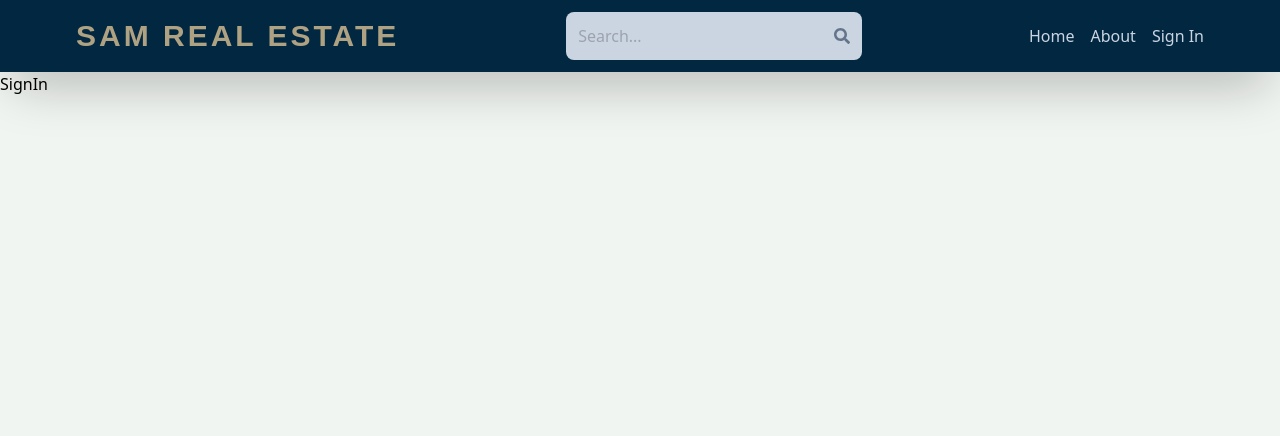
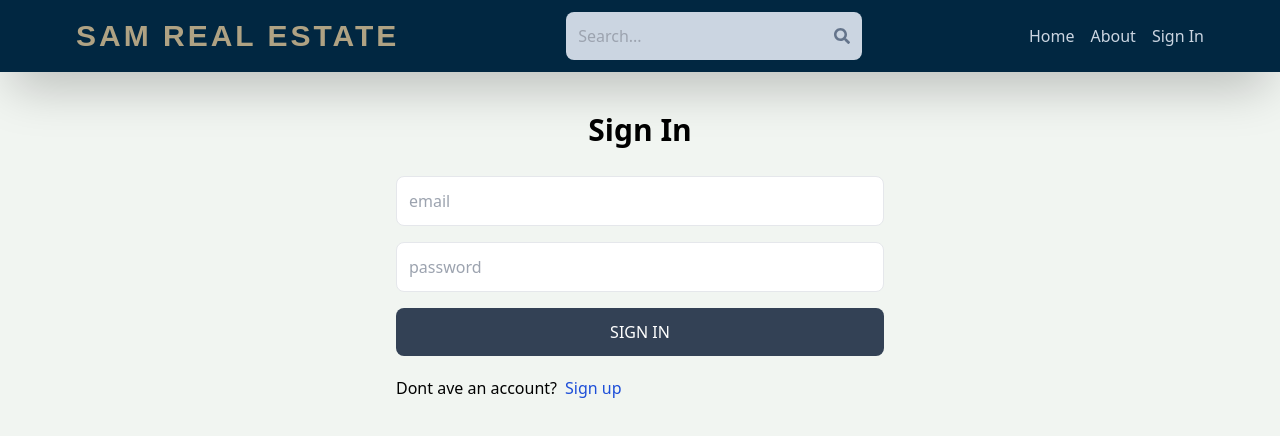
Before and after one commit to shamim159/Sam-RealEstate, a React (Vite) app in the folder client/: page /sign-in in a window 1280 px wide. Shown: the top 436 px of the page. Built offline with nearby package versions, Linux system fonts and the light colour scheme; a web font is replaced by a local one.

Commit message:
sign in page functionality

```diff
--- a/client/src/pages/SignIn.jsx
+++ b/client/src/pages/SignIn.jsx
@@ -1,7 +1,58 @@
-import React from 'react'
+import React, { useState } from 'react'
+import { Link, useNavigate } from 'react-router-dom'
 
 export default function SignIn() {
+  const [formData, setFormData] = useState({});
+  const [error, setError] = useState(null);
+  const [loading, setLoading] = useState(false);
+  const navigate = useNavigate();
+  const handleChange = (e) => {
+    setFormData({
+        ...formData,//spread operator for form data to keep previous fields
+        [e.target.id]: e.target.value,
+    });
+  };
+  const handleSubmit = async (e) => {
+    e.preventDefault();
+    try {
+      setLoading(true);
+      const res = await fetch('/api/auth/signin', {
+        method: 'POST',
+        headers: {
+          'Content-Type': 'application/json',
+        },
+        body: JSON.stringify(formData),
+      });
+      const data = await res.json();
+      console.log(data);
+      if (data.success === false) {
+           setLoading(false);
+           setError(data.message);
+        return;
+      }
+      setLoading(false);
+      setError(null);
+      navigate('/');
+    } catch (error) {
+      setLoading(false);
+      setError(error.message);
+    }
+  };
   return (
-    <div>SignIn</div>
-  )
+    <div className='p-3 max-w-lg mx-auto'>
+      <h1 className='text-3xl text-center font-semibold my-7'>Sign In</h1>
+      <form onSubmit={handleSubmit} className='flex flex-col gap-4'>
+        <input type="text" placeholder='email' className='border p-3 rounded-lg' id='email' onChange={handleChange}/>
+        <input type="text" placeholder='password' className='border p-3 rounded-lg' id='password' onChange={handleChange}/>
+        <button disabled={loading} className=' bg-slate-700 text-white p-3 rounded-lg uppercase hover:opacity-95 disabled:opacity-80'>{loading ? 'Loading...' : 'Sign In'}</button>
+      </form>
+      <div className='flex gap-2 mt-5'>
+        <p>Dont ave an account?</p>
+        <Link to={"/sign-up"}>
+          <span className='text-blue-700'>Sign up</span>
+        </Link>
+      </div>
+      {error && <p className='text-red-500 mt-5'>{error}</p>}
+    </div>
+  );
 }
```
